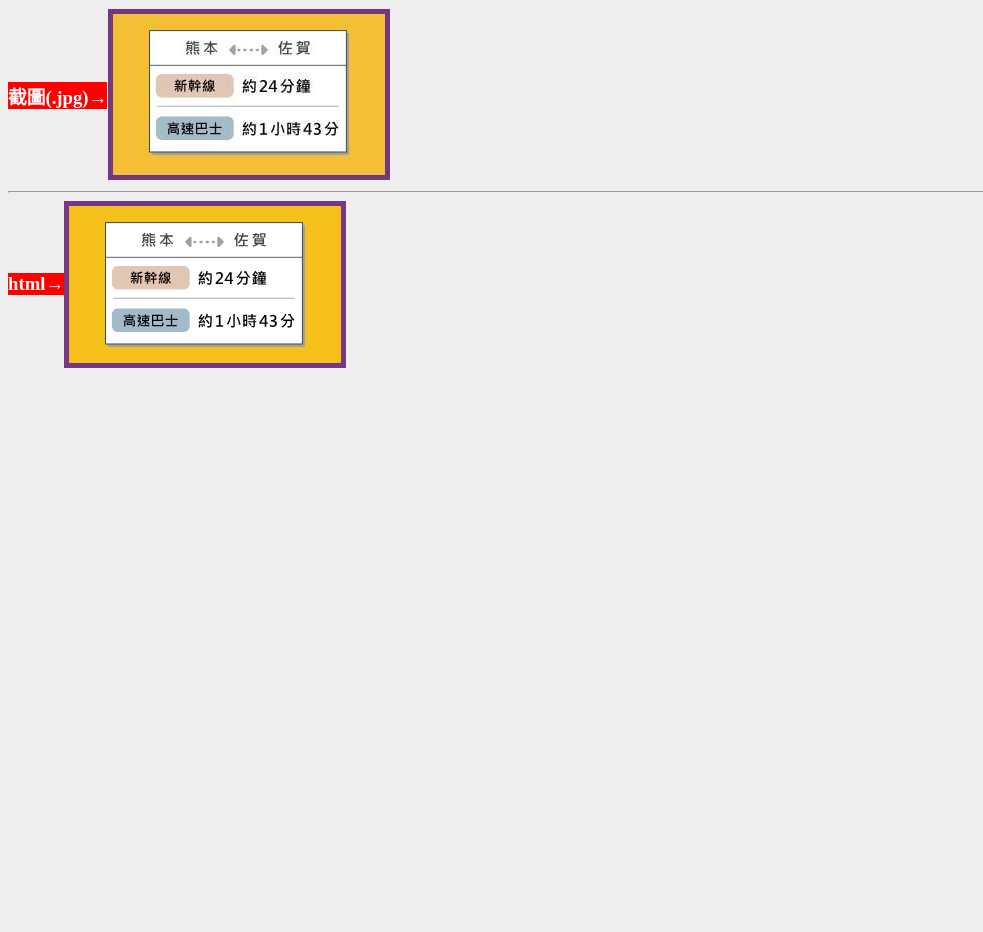
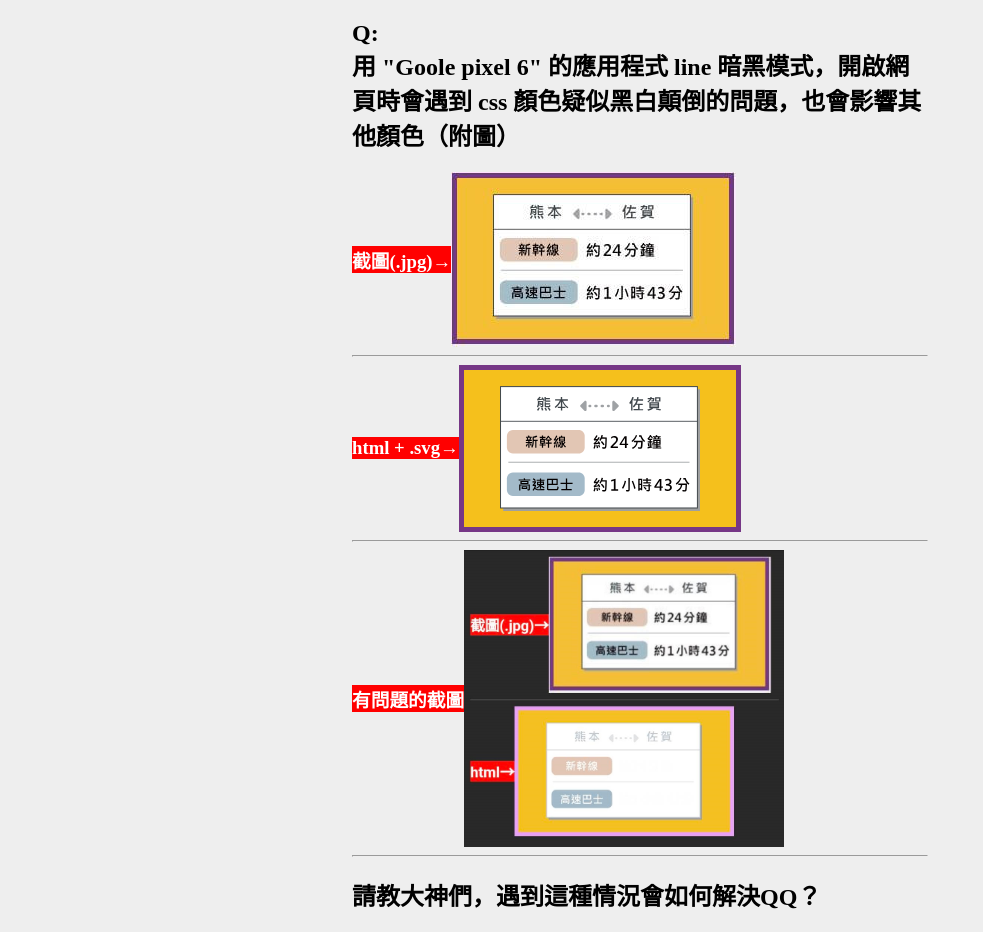
Before and after one commit to Ling-siou/askList, a plain HTML site: page 0628/index.html in a window 1280 px wide. Shown: the whole page, without its empty margins (0-983 px from the left). Before the commit the page ends 800 px from the top, so only its background shows below. Drawn offline with Linux system fonts and the light colour scheme.

Commit message:
add sample

```diff
--- a/0628/index.html
+++ b/0628/index.html
@@ -14,17 +14,26 @@
         }
     </style>
 </head>
-<body style="background-color: #eee;">
+<body style="background-color: #eee; max-width: 576px; margin: auto;">
+    <h2>Q:<br> 用 "Goole pixel 6" 的應用程式 line 暗黑模式，開啟網頁時會遇到 css 顏色疑似黑白顛倒的問題，也會影響其他顏色（附圖）</h2>
     <div>
         <h3>截圖(.jpg)→</h3>
         <img src="./img.JPG" alt="">
     </div>
     <hr>
     <div>
-        <h3>html→</h3>
+        <h3>html + .svg→</h3>
         <div style="background-color: #F5C01C; padding: 16px 36px; border: 5px solid #763786;">
             <img src="./svg-ask.svg" width="200" alt="">
         </div>
     </div>
+    <hr>
+    <div>
+        <h3>有問題的截圖</h3>
+        <img src="./problem.jpg" width="320" alt="">
+    </div>
+    <hr>
+    <h2>請教大神們，遇到這種情況會如何解決QQ？</h2>
+
 </body>
 </html>
```
Also changed, not shown: 0628/problem.jpg (added).
